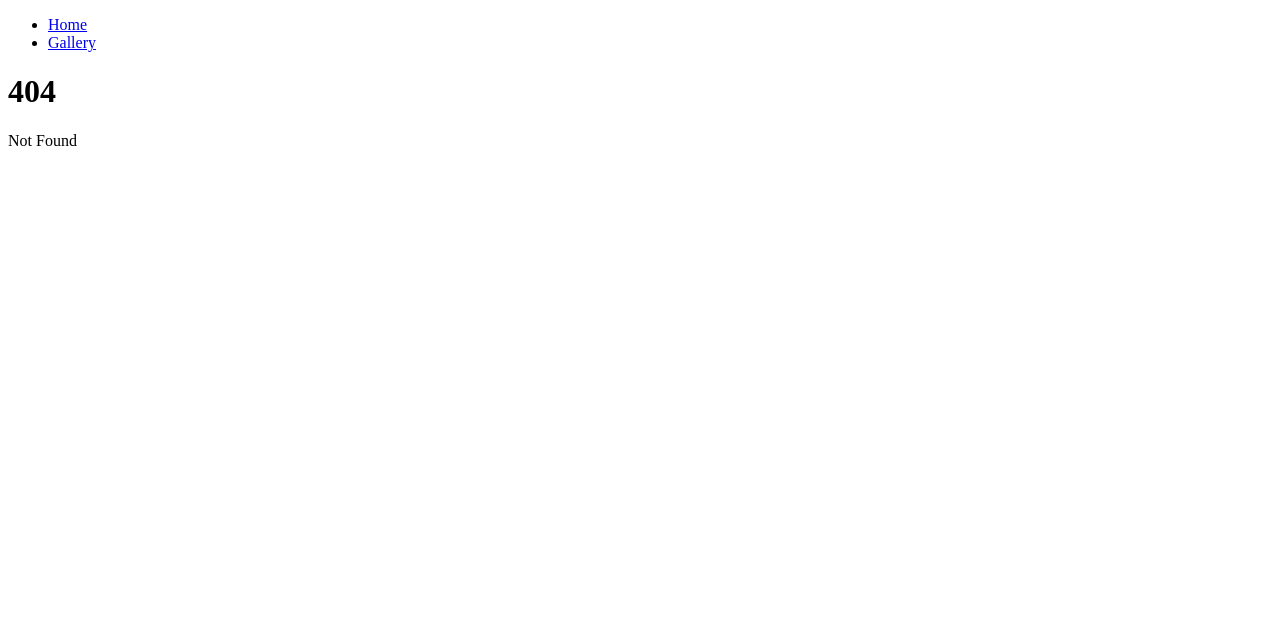
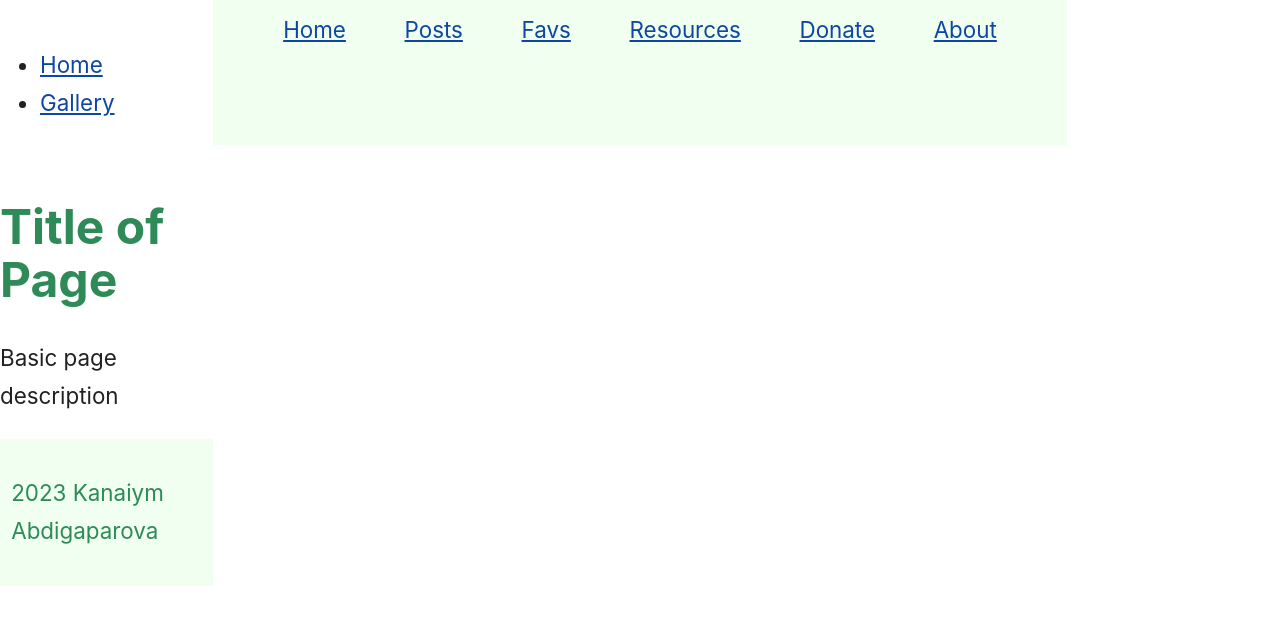
Before and after one commit to Kanaiym21/mysveltekit, a SvelteKit app: page /about in a window 1280 px wide. Before the commit this address had no page. Shown: the top 624 px of the page. Built offline with nearby package versions, Linux system fonts and the light colour scheme.

Commit message:
changes in layout and set up +page.svelte pages

```diff
--- a/package.json
+++ b/package.json
@@ -13,5 +13,8 @@
 		"svelte": "^3.54.0",
 		"vite": "^4.2.0"
 	},
-	"type": "module"
+	"type": "module",
+	"dependencies": {
+		"simpledotcss": "^2.2.0"
+	}
 }
--- /dev/null
+++ b/src/global.css
@@ -0,0 +1,20 @@
+@import url('../node_modules/simpledotcss/simple.min.css');
+
+@media (prefers-color-scheme: dark) {
+  :root {
+    --accent: seagreen;
+  }
+}
+body {
+  line-height: 1.7;
+  font-size: 1.4rem;
+  grid-template-columns: 1fr 4fr 1fr;
+}
+body > div {
+  display: grid;
+  grid-template-rows: auto 1fr auto;
+  min-height: 100vh
+}
+h1 {
+  color:seagreen;
+}
--- a/src/routes/+layout.svelte
+++ b/src/routes/+layout.svelte
@@ -1,7 +1,38 @@
 <script>
     import Header from "../components/Header.svelte";
-
+    import '../global.css'
 
 </script>
 <Header/>
+<nav>
+    <a href="/">Home</a>
+    <a href="/posts">Posts</a>
+    <a href="/favs">Favs</a>
+    <a href="/resources">Resources</a>
+    <a href="/donate">Donate</a>
+    <a href="/about">About</a>
+  </nav>
+  <main>
 <slot />
+  </main>
+<footer>
+    <p>2023 Kanaiym Abdigaparova</p>
+</footer>
+
+<style>
+    nav, footer {
+      display: flex;
+      justify-content: space-evenly;
+      padding: .5em;
+      background-color:honeydew;
+      color: seagreen;
+    }
+    main {
+      grid-row: 2;
+    }
+    footer {
+    grid-row: 3;
+    position: sticky;
+    bottom: 0;
+  }
+  </style>
--- a/src/routes/+page.svelte
+++ b/src/routes/+page.svelte
@@ -1,2 +1,2 @@
-<h1>Welcome to SvelteKit</h1>
+<h1>Welcome to my SvelteKit project</h1>
 <p>Visit <a href="https://kit.svelte.dev">kit.svelte.dev</a> to read the documentation</p>
--- /dev/null
+++ b/src/routes/about/+page.svelte
@@ -0,0 +1,2 @@
+<h1>Title of Page</h1>
+<p>Basic page description</p>
--- /dev/null
+++ b/src/routes/donate/+page.svelte
@@ -0,0 +1,2 @@
+<h1>Title of Page</h1>
+<p>Basic page description</p>
--- /dev/null
+++ b/src/routes/favs/+page.svelte
@@ -0,0 +1,2 @@
+<h1>Title of Page</h1>
+<p>Basic page description</p>
--- /dev/null
+++ b/src/routes/posts/+page.svelte
@@ -0,0 +1,2 @@
+<h1>Title of Page</h1>
+<p>Basic page description</p>
--- /dev/null
+++ b/src/routes/posts/[slug]/+page.svelte
@@ -0,0 +1 @@
+$null  +page.server.js
--- /dev/null
+++ b/src/routes/posts/data.js
@@ -0,0 +1 @@
+$null  +page.server.js
--- /dev/null
+++ b/src/routes/resources/+page.svelte
@@ -0,0 +1,2 @@
+<h1>Title of Page</h1>
+<p>Basic page description</p>
```
Also changed, not shown: src/routes/posts/[slug]/+page.server.js (added), 1 other file (tests, documents, lock files or other folders).
